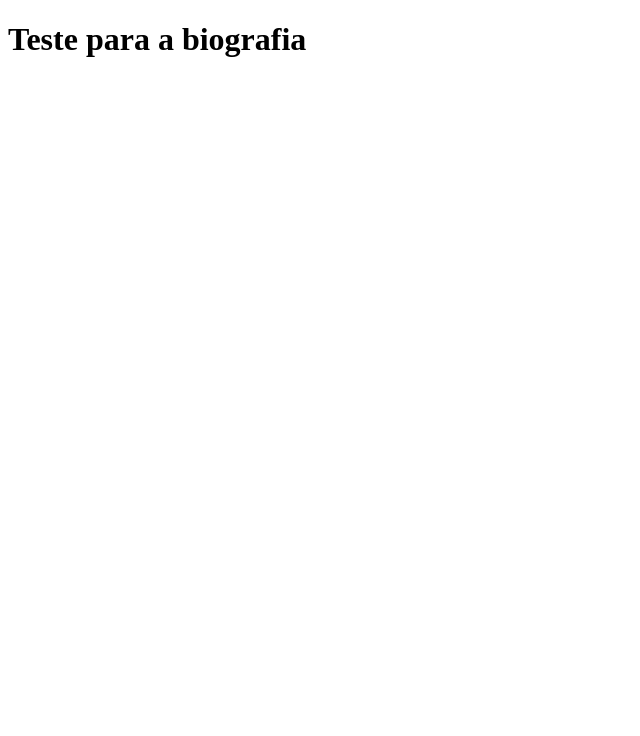
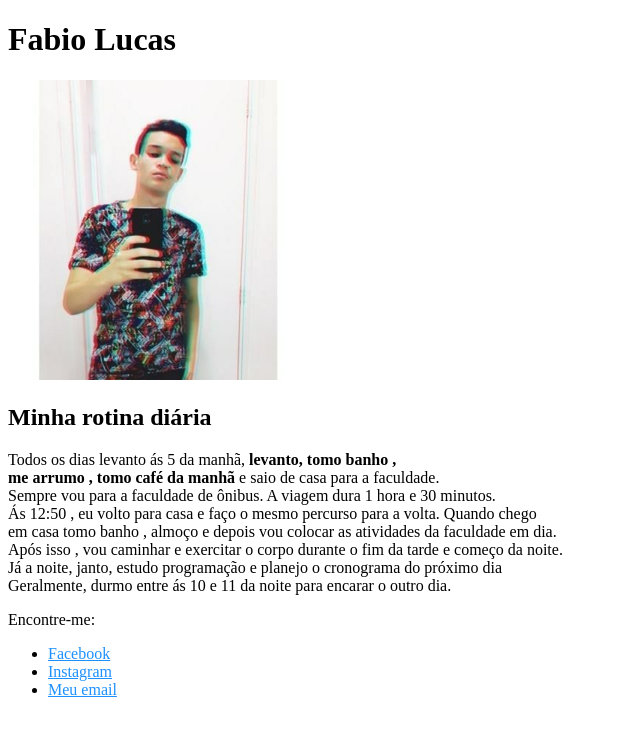
Before and after one commit to fabio-lucs/Prog-Web-Mobile, a plain HTML site: page Biografia/index.html in a window 1280 px wide. Shown: the whole page, without its empty margins (0-640 px from the left). Drawn offline with Linux system fonts and the light colour scheme.

Commit message:
adicionando foto e links

```diff
--- /dev/null
+++ b/Biografia/css/t.css
@@ -0,0 +1,7 @@
+p{
+    font-family:'Times New Roman', Times, serif;
+}
+
+a{
+    color: dodgerblue;
+}
--- a/Biografia/index.html
+++ b/Biografia/index.html
@@ -1,12 +1,38 @@
 <!DOCTYPE html>
 <html lang="en">
+
 <head>
     <meta charset="UTF-8">
     <meta http-equiv="X-UA-Compatible" content="IE=edge">
     <meta name="viewport" content="width=device-width, initial-scale=1.0">
-    <title>Biografia</title>
+    <link rel="stylesheet" href="./css/t.css">
+    <title>Fabio Lucas</title>
 </head>
+
 <body>
-    <h1>Teste para a biografia</h1>
+    <h1>Fabio Lucas</h1>
+    <img src="./midia/FaceProfilePicture.jpg" alt="Foto Perfil" height="300">
+    <h2>Minha rotina diária</h2>
+    <p>
+
+        Todos os dias levanto ás 5 da manhã, <b>levanto, tomo banho , <br>
+            me arrumo , tomo café da manhã </b> e saio de casa para a faculdade. <br>
+        Sempre vou para a faculdade de ônibus. A viagem dura 1 hora e 30 minutos.<br>
+        Ás 12:50 , eu volto para casa e faço o mesmo percurso para a volta. Quando chego<br>
+        em casa tomo banho , almoço e depois vou colocar as atividades da faculdade em dia. <br>
+        Após isso , vou caminhar e exercitar o corpo durante o fim da tarde e começo da noite.<br>
+        Já a noite, janto, estudo programação e planejo o cronograma do próximo dia <br>
+        Geralmente, durmo entre ás 10 e 11 da noite para encarar o outro dia. <br>
+    </p>
+    <div>
+        <p>Encontre-me: <br>
+        <ul>
+            <li><a href="https://www.facebook.com/profile.php?id=100012592386581" target="_blank">Facebook</a></li>
+            <li><a href="https://www.instagram.com/fabio_lucs/?hl=pt-br" target="_blank">Instagram</a></li>
+            <li><a href="mailto:fabiolucs19@gmail.com">Meu email</a></li>
+        </ul>
+        </p>
+    </div>
 </body>
+
 </html>
```
Also changed, not shown: Biografia/midia/FaceProfilePicture.jpg (added).
